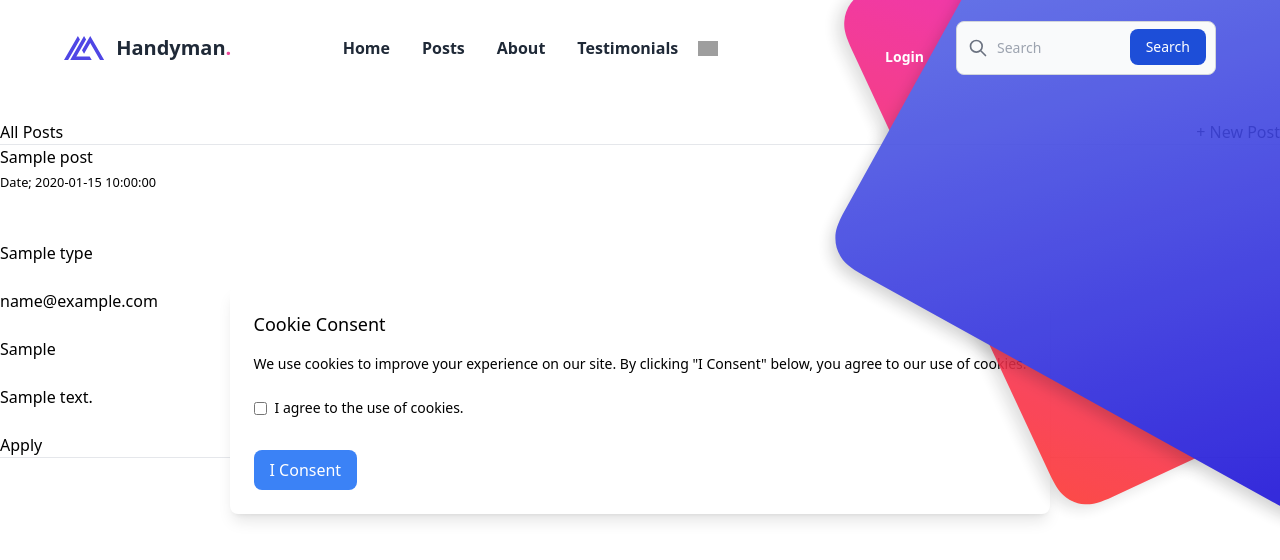
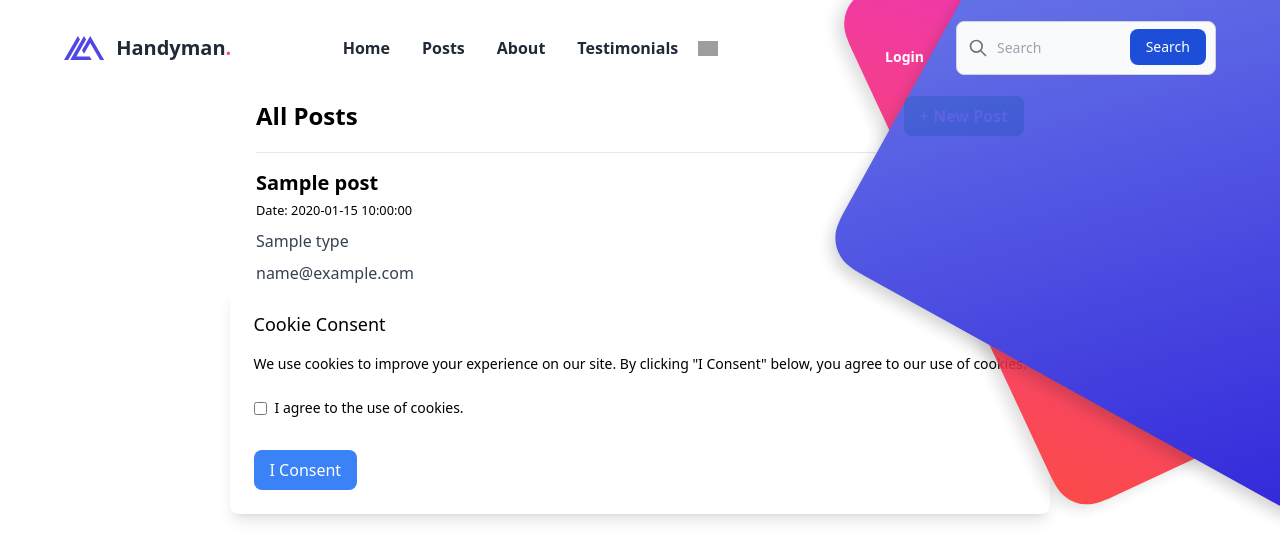
Before and after one commit to janlebar/hanyman-connect, a Flask app: template templates/posts.html in a window 1280 px wide; the page is wider, and only the part inside the window is pictured. Shown: the top 560 px of that part. Run offline with Flask 3, Linux system fonts and the light colour scheme; tables that the repository leaves empty hold one stand-in row (values such as "Sample post"); the template is opened without the code that fills it: values that come from a table or form of the project are taken from there, most other values are stand-ins (such as "Sample title", 1, 10 or a date in 2020); style sheets or scripts are compiled from the project's sources; parts of the project's set-up code (start-up, migrations or seed data) failed here and were passed over; some libraries are stand-ins or nearby versions; grey boxes are pictures that could not be loaded.

Commit message:
templates modified to tailwind

```diff
--- a/templates/posts.html
+++ b/templates/posts.html
@@ -3,42 +3,33 @@
 {% block head %}
 <title>Posts</title>
 {% endblock %}
-{# coment #}
+
 {% block body %}
-<br>
-<div>
-    <h1 style="display:inline">All Posts</h1>
-    <a style="display:inline" class="btn btn-success float-right" href="/posts/new" >+ New Post</a>
+<div class="max-w-3xl mx-auto">
+  <div class="flex justify-between items-center">
+    <h1 class="text-2xl font-bold">All Posts</h1>
+    <a href="/posts/new" class="bg-green-500 hover:bg-green-600 text-white font-semibold py-2 px-4 rounded-lg">+ New Post</a>
   </div>
-    <hr>
-
+  <hr class="my-4">
   {% for post in posts %}
-        <h2>{{ post.title }}</h2>
+    <div class="mb-4">
+      <h2 class="text-xl font-bold">{{ post.title }}</h2>
       {% if post.author %}
-            <small> Written by {{ post.author }} on {{ post.date_posted }}</small>
+        <small>Written by {{ post.author }} on {{ post.date_posted }}</small>
       {% else %}
-            <small> Date; {{ post.date_posted }}</small>
+        <small>Date: {{ post.date_posted }}</small>
       {% endif %}
-        <br>
-        <br>
       {% if post.category %}
-        <br>
-        <p style="white-space:pre-wrap">{{ post.category.name }}</p>
-        <br>
+        <p class="mt-2 text-gray-700">{{ post.category.name }}</p>
       {% endif %}
-        <p style="white-space:pre-wrap">{{ post.email }}</p>
-        <br>
-        <p style="white-space:pre-wrap">{{ post.offer }}</p>
-        <br>
-        <p style="white-space:pre-wrap">{{ post.content }}</p>
-        <br>
-        <!--  klice nazaj povezavo na app.py za povsts in delete-->
-        <!-- <a class="btn btn-info" href='/apply/new/{{post.id}}'>Apply</a>  -->
-        <!--  klice nazaj povezavo na app.py za url posts with serailisation -->
-        <a class="btn btn-info" href='/apply/new/{{ urls[post.id] }}'>Apply</a>
-        <br>
-        <hr>
-        <br>
-    {% endfor%}
-
+      <p class="mt-2 text-gray-700">{{ post.email }}</p>
+      <p class="mt-2 text-gray-700">{{ post.offer }}</p>
+      <p class="mt-2">{{ post.content }}</p>
+      <div class="mt-4">
+        <a href='/apply/new/{{ urls[post.id] }}' class="bg-blue-500 hover:bg-blue-600 text-white font-semibold py-2 px-4 rounded-lg">Apply</a>
+      </div>
+    </div>
+    <hr class="my-4">
+  {% endfor %}
+</div>
 {% endblock %}
```
Also changed, not shown: templates/createuser.html (+11 -7 lines), templates/login.html (+21 -14 lines), templates/register.html (+21 -17 lines). Lines whose indentation alone changed are shown as unchanged.
